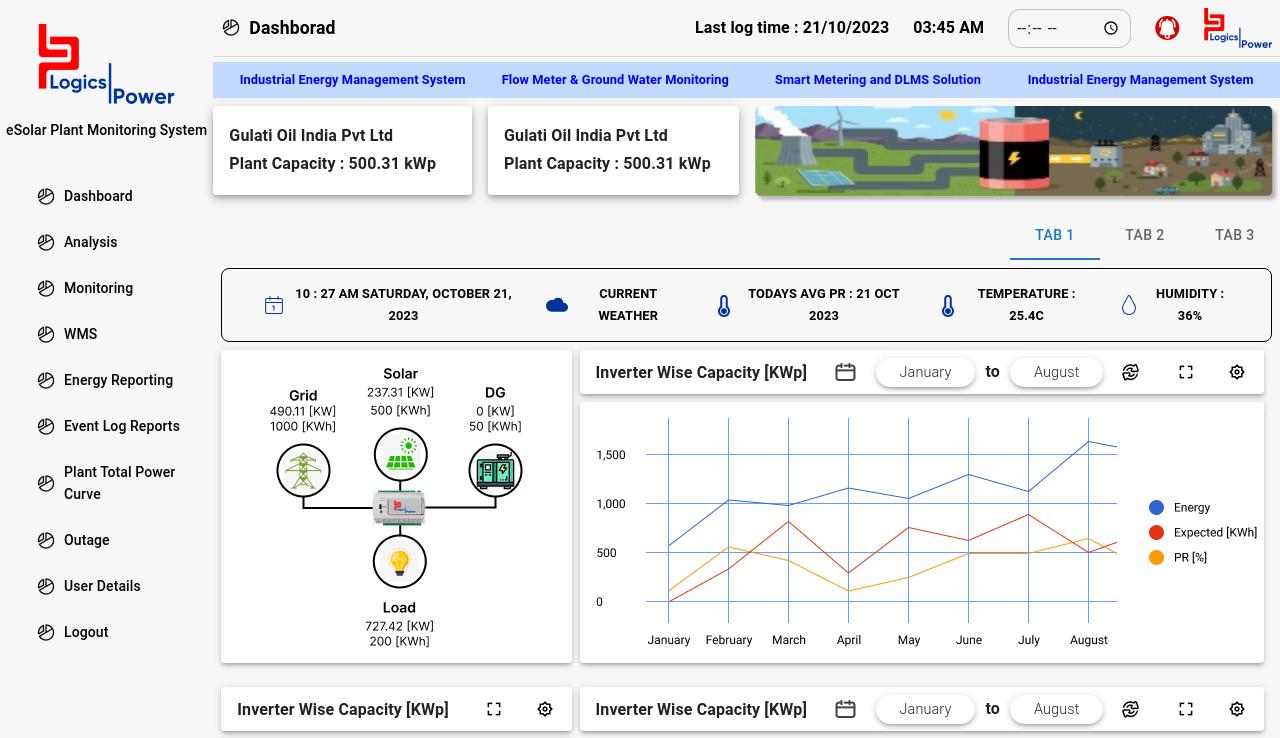
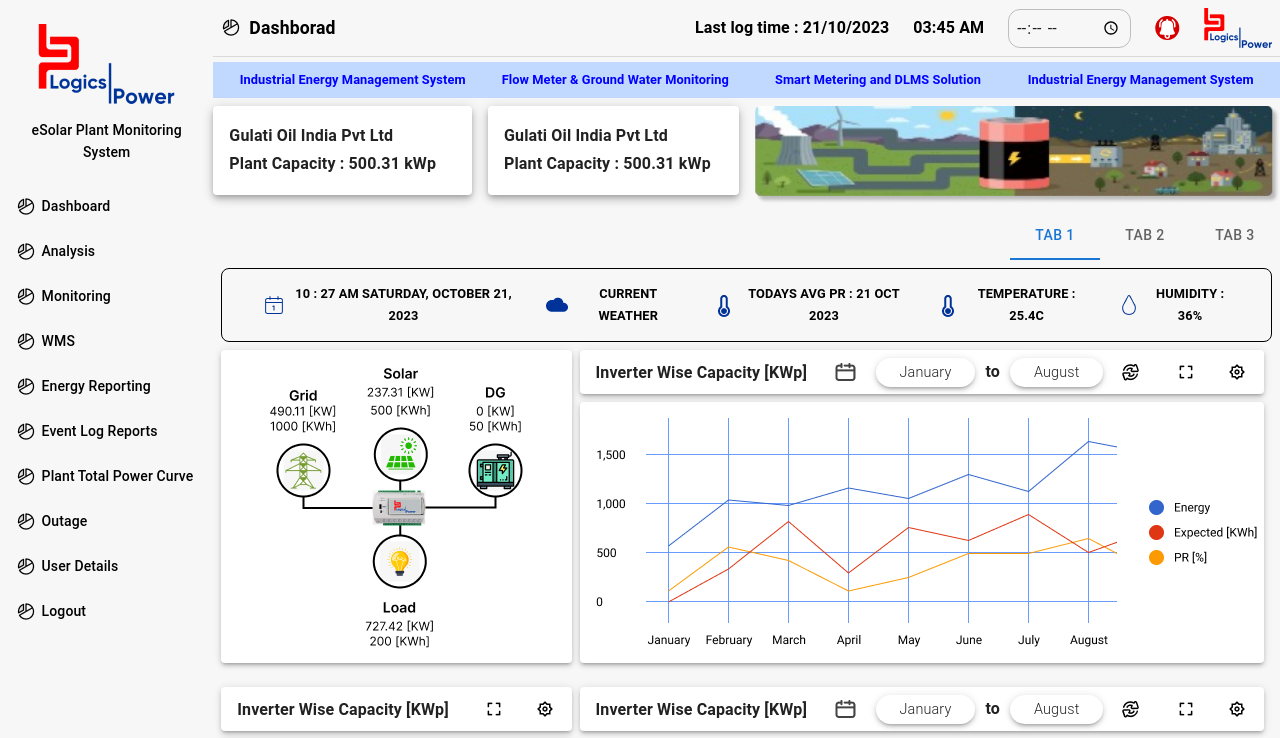
Before and after one commit to Prakhar-Verma001/Logics-UI, a React (Create React App) app: page / in a window 1280 px wide. Shown: the top 738 px of the page. Built offline with nearby package versions, Linux system fonts and the light colour scheme.

Commit message:
Update SideBar.js

```diff
--- a/src/components/SideBar.js
+++ b/src/components/SideBar.js
@@ -1,4 +1,4 @@
-import { List, ListItem, ListItemButton, Stack, Typography } from '@mui/material'
+import { List, ListItem, ListItemButton, Stack, Typography, Box } from '@mui/material'
 import React from 'react'
 import logo from '../Assests/New UI/logo 2logoBig.png'
 import black from '../Assests/New UI/ChartPieSlice-d.png'
@@ -8,12 +8,13 @@
 const SideBar = () => {
   return (
     <>
+    <Box m={1}>
         <Stack direction={'column'} spacing={2} alignItems={'center'} my={3} height={'fit-content'}>
             <img src={logo} alt='logo'/>
             <Typography variant='subtitle2' textAlign={'center'}>eSolar Plant Monitoring System</Typography>
         </Stack>
 
-        <List sx={{p:1}}>
+        <List sx={{p:0}}>
             <ListOpt text='Dashboard' />
             <ListOpt text='Analysis' />
             <ListOpt text='Monitoring' />
@@ -25,6 +26,7 @@
             <ListOpt text='User Details' />
             <ListOpt text='Logout' />
         </List>
+      </Box>
     </>
   )
 }
@@ -32,14 +34,14 @@
 const ListOpt = (props) => {
   return (
     <>
-        <ListItem sx={{"&:hover":{borderRadius:5, bgcolor:'blue', color:'white'}, p:'4px'}}>
-            <ListItemButton>
-                <Stack direction={'row'} spacing={1} alignItems={'center'} pl={1}>
+        <ListItem sx={{"&:hover":{borderRadius:5, bgcolor:'blue', color:'white'}, p:0, my:1, mx:0}}>
+            <ListItemButton sx={{p:1}}>
+                <Stack direction={'row'} spacing={0.7} alignItems={'center'}>
                     <img src={black} alt='pics'
                     onMouseOver={e => (e.currentTarget.src = white)}
                     onMouseOut={e => (e.currentTarget.src = black)}
                     />
-                    <Typography variant='subtitle2' sx={{}}>{props.text}</Typography>
+                    <Typography variant='subtitle2' lineHeight={1.1}>{props.text}</Typography>
                 </Stack>
             </ListItemButton>
         </ListItem>
```
